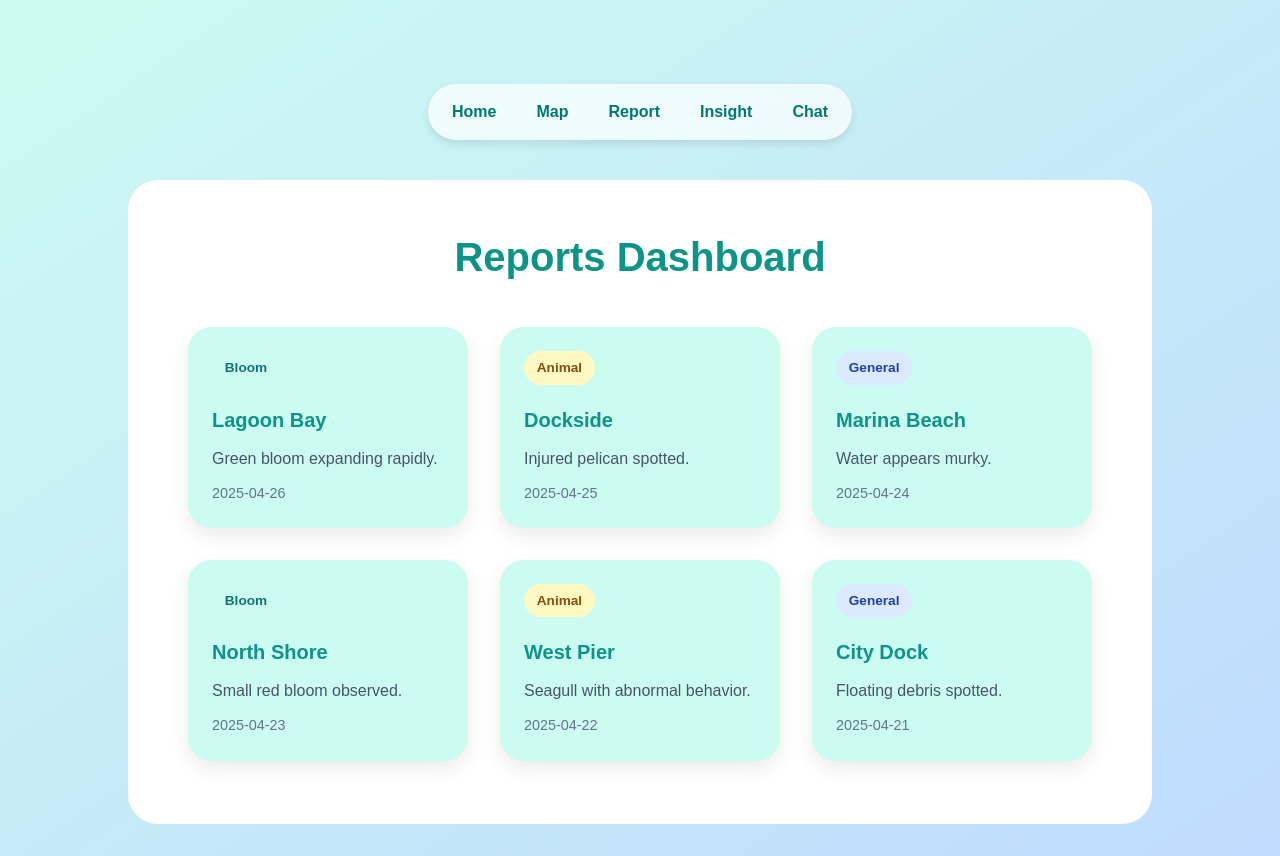
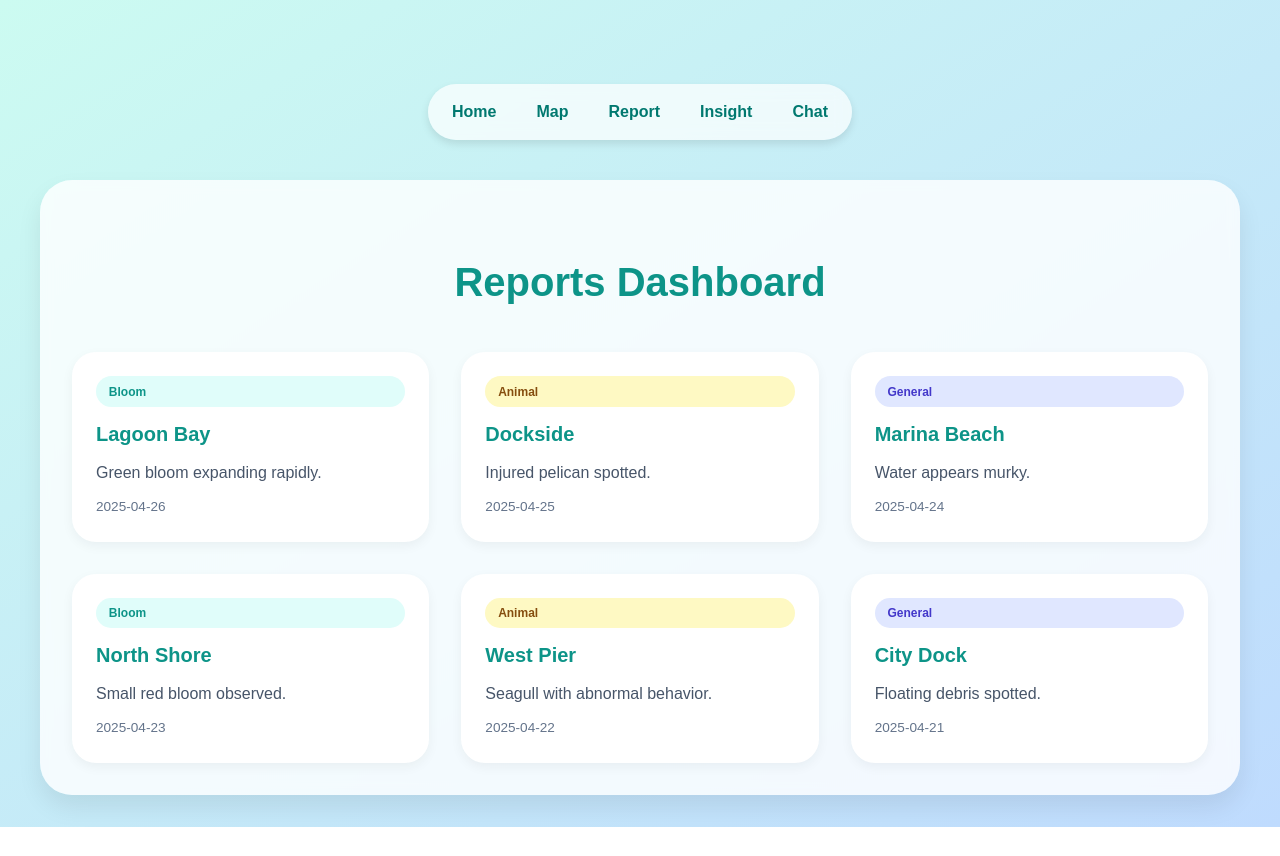
Before and after one commit to VanshikaTurkar/bloom-watch-lahacks, a Next.js app: page /report-dashboard in a window 1280 px wide. After the commit the page ends 827 px from the top, so only its background shows below. Built offline with nearby package versions, Linux system fonts and the light colour scheme.

Commit message:
fixed styling!!

```diff
--- a/src/app/report-dashboard/page.module.css
+++ b/src/app/report-dashboard/page.module.css
@@ -7,70 +7,81 @@
   padding: 2rem;
 }
 
+/* Page Title */
 .heading {
   font-size: 2.5rem;
   font-weight: 800;
   color: #0d9488;
-  margin: 2rem 0 2.5rem;
+  margin: 2.5rem 0;
+}
+
+/* Outer Card */
+.card {
+  background-color: rgba(255, 255, 255, 0.8);
+  border-radius: 2rem;
+  padding: 2rem;
+  width: 100%;
+  max-width: 1200px;
+  box-shadow: 0 12px 24px rgba(0, 0, 0, 0.08);
+  backdrop-filter: blur(6px);
 }
 
 /* Grid Layout */
 .grid {
   display: grid;
-  grid-template-columns: repeat(auto-fit, minmax(280px, 1fr));
+  grid-template-columns: repeat(auto-fit, minmax(300px, 1fr));
   gap: 2rem;
-  width: 100%;
-  max-width: 1200px;
-  margin-bottom: 3rem;
+  margin-top: 2rem;
 }
 
 /* Individual Report Card */
 .reportCard {
-  background: #ccfbf1;
+  background: #ffffff; /* PURE WHITE */
   padding: 1.5rem;
   border-radius: 1.5rem;
-  box-shadow: 0 8px 20px rgba(0,0,0,0.08);
   display: flex;
   flex-direction: column;
   gap: 0.75rem;
-  transition: transform 0.2s;
-  backdrop-filter: blur(10px);
+  transition: transform 0.2s ease, box-shadow 0.2s ease;
+  box-shadow: 0 4px 12px rgba(0,0,0,0.05);
   cursor: pointer;
 }
 
 .reportCard:hover {
   transform: translateY(-5px);
+  box-shadow: 0 8px 20px rgba(0,0,0,0.08);
 }
 
-/* Badge styling */
+/* Badge Inverted Style */
 .badge {
-  align-self: flex-start;
+  display: inline-block;
   padding: 0.4rem 0.8rem;
   border-radius: 9999px;
-  font-size: 0.85rem;
-  font-weight: 600;
+  font-size: 0.75rem;
+  font-weight: 700;
+  background-color: #f1f5f9; /* light gray/blue */
+  color: #0f766e;
 }
 
-/* Inverted badge colors */
+/* Specific Badge Colors */
 .bloom {
-  background-color: #ccfbf1;
-  color: #0f766e;
+  background-color: #e0fdfa;
+  color: #0d9488;
 }
 .animal {
   background-color: #fef9c3;
   color: #854d0e;
 }
 .general {
-  background-color: #dbeafe;
-  color: #1e40af;
+  background-color: #e0e7ff;
+  color: #4338ca;
 }
 
-/* Text styling */
+/* Card Text */
 .location {
   font-size: 1.25rem;
   font-weight: 700;
   color: #0d9488;
-  margin-top: 0.5rem;
 }
 
 .description {
@@ -79,12 +90,7 @@
 }
 
 .date {
-  font-size: 0.9rem;
+  font-size: 0.85rem;
   color: #64748b;
+  margin-top: auto;
 }
-
-.card {
-  background-color: white;
-  border-radius: 30px;
-  padding: 15px 60px;
-}
```
Also changed, not shown: 1 other file (tests, documents, lock files or other folders).
